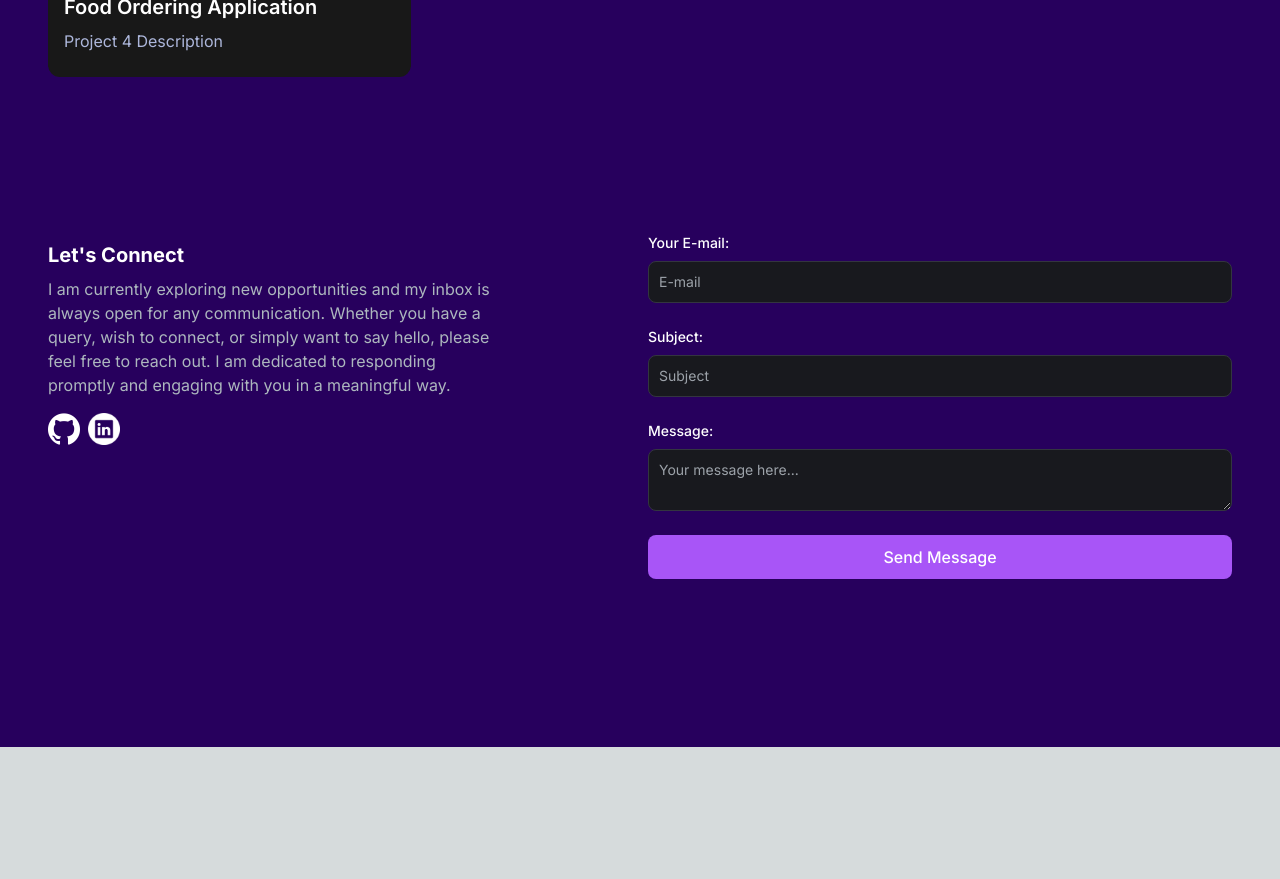
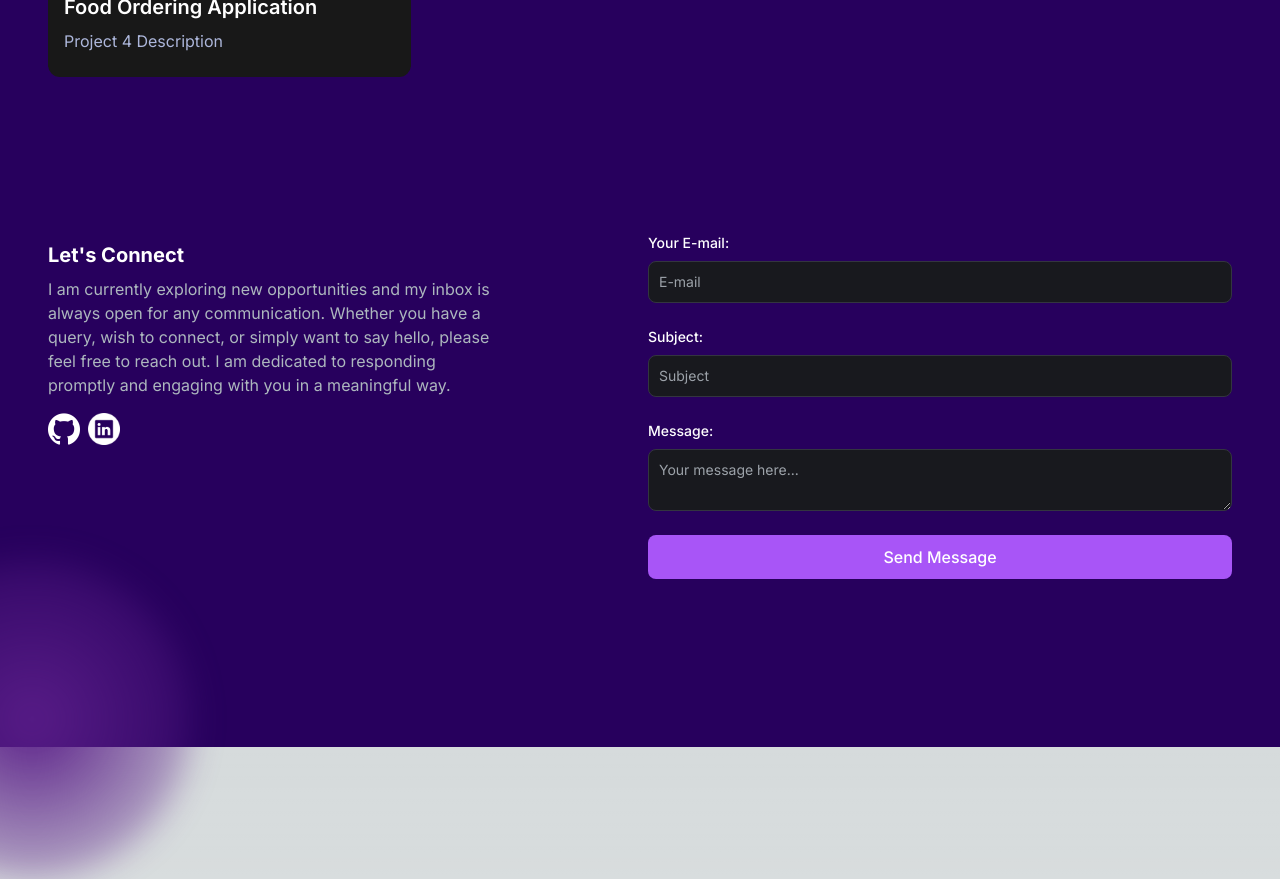
Before and after one commit to DavidAdam1323/my_portfolio_project, a Next.js app: page / in a window 1280 px wide. Shown: the part 2220-3099 px from the top of the page. Before the commit the page ends 2967 px from the top, so only its background shows below. Built offline with nearby package versions, Linux system fonts and the light colour scheme.

Commit message:
blur purple circle added on the bottom left corner to give some effect to the page

```diff
--- a/src/app/components/EmailSection.jsx
+++ b/src/app/components/EmailSection.jsx
@@ -6,8 +6,9 @@ import Image from "next/image";
 
 const EmailSection = () => {
   return (
-    <section className="grid grid-cols-2 my-12 md:my-12 py-24 gap-4">
-      <div>
+    <section className="grid grid-cols-2 my-12 md:my-12 py-24 gap-4 relative">
+      <div className="bg-[radial-gradient(ellipse_at_center,_var(--tw-gradient-stops))] from-purple-900 to-transparent rounded-full h-80 w-80 z-0 blur-lg absolute top-3/4 -left-4 transform -translate-x-1/2 -translate-1/2"></div>
+      <div className="z-10">
         <h5 className="text-xl font-bold text-white my-2">
           Let&apos;s Connect
         </h5>
```
